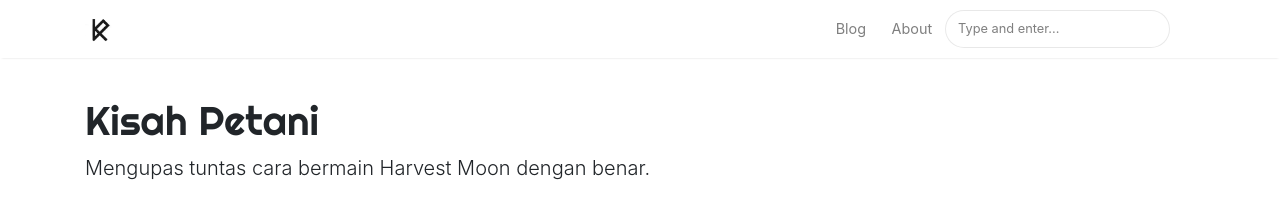
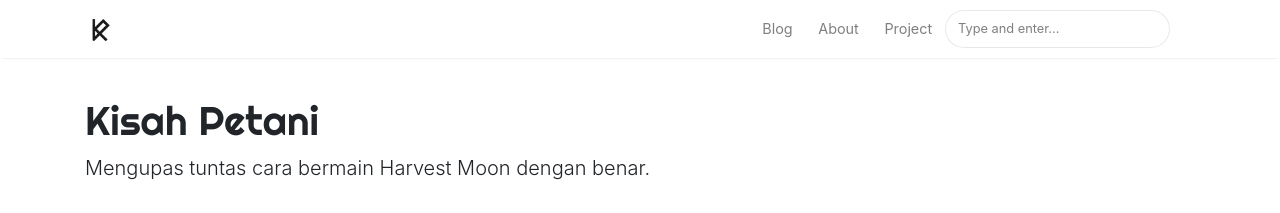
Before and after one commit to kisahpetani/kisahpetani.github.io, a Jekyll site: the page built from _pages/about.md, in a window 1280 px wide. Shown: the top 213 px of the page. Built offline with Jekyll 4.4.1, drawn with Linux system fonts in a browser that asks for light colours; nearby versions of some CDN libraries; comment, search, counter and statistics services are not loaded.

Commit message:
Update default.html

```diff
--- a/_layouts/default.html
+++ b/_layouts/default.html
@@ -75,6 +75,9 @@ ga('send', 'pageview');
                 <a class="nav-link" href="{{ site.baseurl }}/about">About</a>
                 </li>
 
+                <li class="nav-item">
+                <a class="nav-link" href="https://nan.is-a.dev/project">Project</a>
+                </li>
 
                 {% include search-lunr.html %}
 
```
